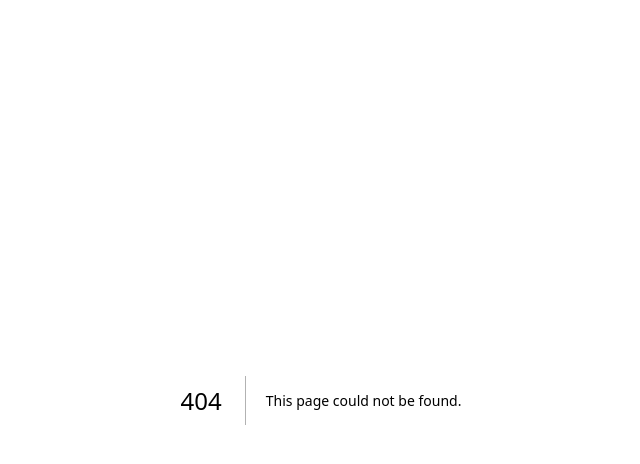
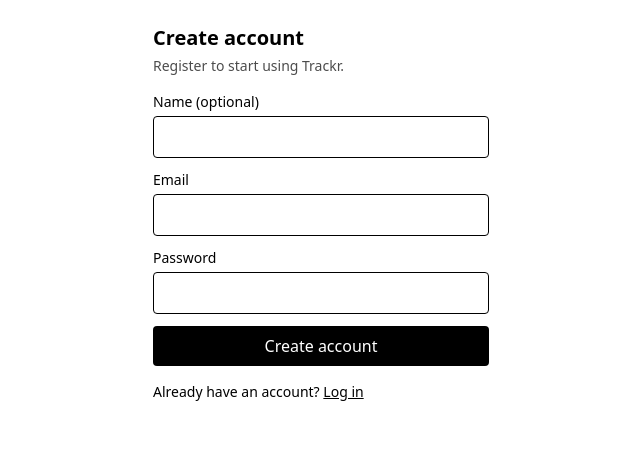
Before and after one commit to dimsits/trackr, a Next.js app in the folder apps/frontend/: page /register in a window 1280 px wide. Before the commit this address had no page. Shown: the top 464 px of the page, without its empty margins (319-959 px from the left). Built offline with nearby package versions, Linux system fonts and the light colour scheme; no server answers.

Commit message:
feat:register functionality

```diff
--- /dev/null
+++ b/apps/frontend/app/(auth)/register/page.tsx
@@ -0,0 +1,91 @@
+// app/(auth)/register/page.tsx
+"use client";
+
+import { useState } from "react";
+import Link from "next/link";
+import { useRouter } from "next/navigation";
+import { useRegister } from "@/hooks/useRegister";
+
+export default function RegisterPage() {
+  const router = useRouter();
+  const register = useRegister();
+
+  const [email, setEmail] = useState("");
+  const [password, setPassword] = useState("");
+  const [name, setName] = useState("");
+
+  async function onSubmit(e: React.FormEvent) {
+    e.preventDefault();
+    await register.mutateAsync({ email, password, name: name || undefined });
+    router.push("/workspaces");
+  }
+
+  return (
+    <div className="mx-auto max-w-sm p-6 space-y-4">
+      <div className="space-y-1">
+        <h1 className="text-xl font-semibold">Create account</h1>
+        <p className="text-sm opacity-70">
+          Register to start using Trackr.
+        </p>
+      </div>
+
+      <form onSubmit={onSubmit} className="space-y-3">
+        <label className="block space-y-1">
+          <div className="text-sm">Name (optional)</div>
+          <input
+            className="w-full rounded border px-3 py-2 bg-transparent"
+            value={name}
+            onChange={(e) => setName(e.target.value)}
+            autoComplete="name"
+          />
+        </label>
+
+        <label className="block space-y-1">
+          <div className="text-sm">Email</div>
+          <input
+            className="w-full rounded border px-3 py-2 bg-transparent"
+            value={email}
+            onChange={(e) => setEmail(e.target.value)}
+            type="email"
+            autoComplete="email"
+            required
+          />
+        </label>
+
+        <label className="block space-y-1">
+          <div className="text-sm">Password</div>
+          <input
+            className="w-full rounded border px-3 py-2 bg-transparent"
+            value={password}
+            onChange={(e) => setPassword(e.target.value)}
+            type="password"
+            autoComplete="new-password"
+            required
+            minLength={8}
+          />
+        </label>
+
+        {register.isError && (
+          <div className="text-sm text-red-500">
+            {(register.error as any)?.message ?? "Registration failed"}
+          </div>
+        )}
+
+        <button
+          type="submit"
+          className="w-full rounded bg-black text-white px-3 py-2 disabled:opacity-50"
+          disabled={register.isPending}
+        >
+          {register.isPending ? "Creating..." : "Create account"}
+        </button>
+      </form>
+
+      <div className="text-sm">
+        Already have an account?{" "}
+        <Link className="underline" href="/login">
+          Log in
+        </Link>
+      </div>
+    </div>
+  );
+}
--- /dev/null
+++ b/apps/frontend/hooks/useRegister.ts
@@ -0,0 +1,26 @@
+"use client";
+
+import { useMutation } from "@tanstack/react-query";
+import { api } from "@/lib/api";
+import { auth } from "@/lib/auth";
+
+type RegisterInput = {
+  email: string;
+  password: string;
+  name?: string;
+};
+
+type AuthResponse = { accessToken: string };
+
+export function useRegister() {
+  return useMutation({
+    mutationFn: async (input: RegisterInput) => {
+      const res = await api<AuthResponse>("/auth/register", {
+        method: "POST",
+        body: JSON.stringify(input),
+      });
+      auth.setToken(res.accessToken);
+      return res;
+    },
+  });
+}
```
